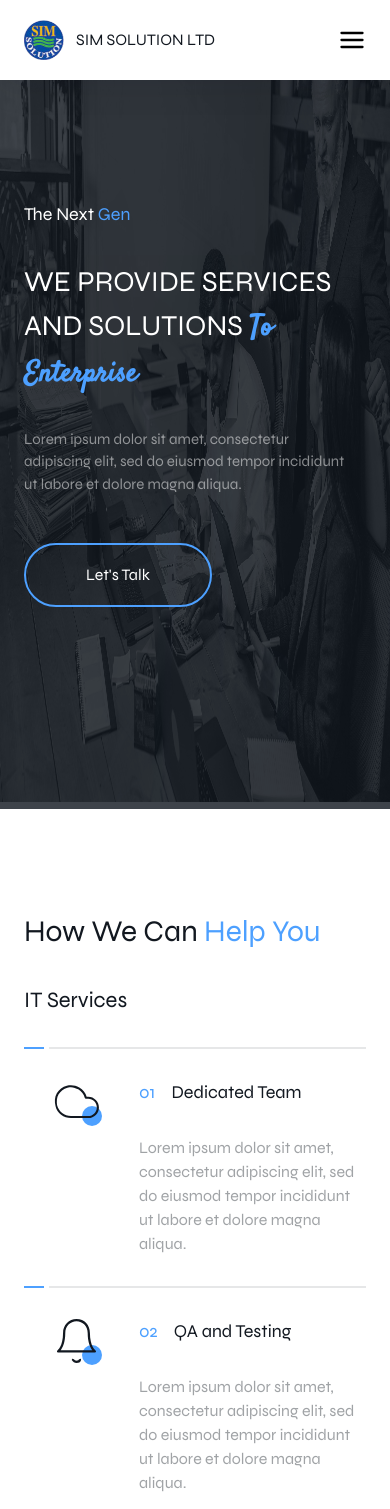
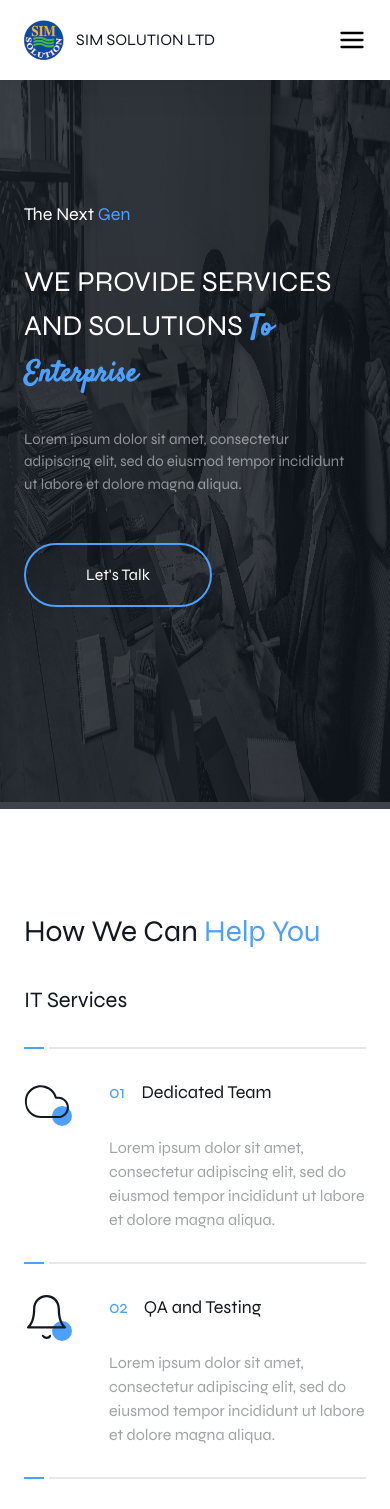
Before and after one commit to totauhid/simsolution, a Next.js app: page / in a window 390 px wide. Shown: the top 1509 px of the page. Built offline with nearby package versions, Linux system fonts and the light colour scheme.

Commit message:
fix home page gap

```diff
--- a/app/components/ui/ServiceCard.tsx
+++ b/app/components/ui/ServiceCard.tsx
@@ -15,7 +15,7 @@ const ServiceCard: NextPage<Props> = ({ img, serial, title, description }) => {
     <div>
       <SingleDivider />
       <div className="flex gap-10 lg:gap-20 py-[30px]">
-        <div className="relative help-circle h-[45px] w-[45px] shrink-0 ml-[30px] z-10 after:bg-primary">
+        <div className="relative help-circle h-[45px] w-[45px] shrink-0 md:ml-[30px] z-10 after:bg-primary">
           <Image src={img} fill alt="icon" />
         </div>
         <div>
```
